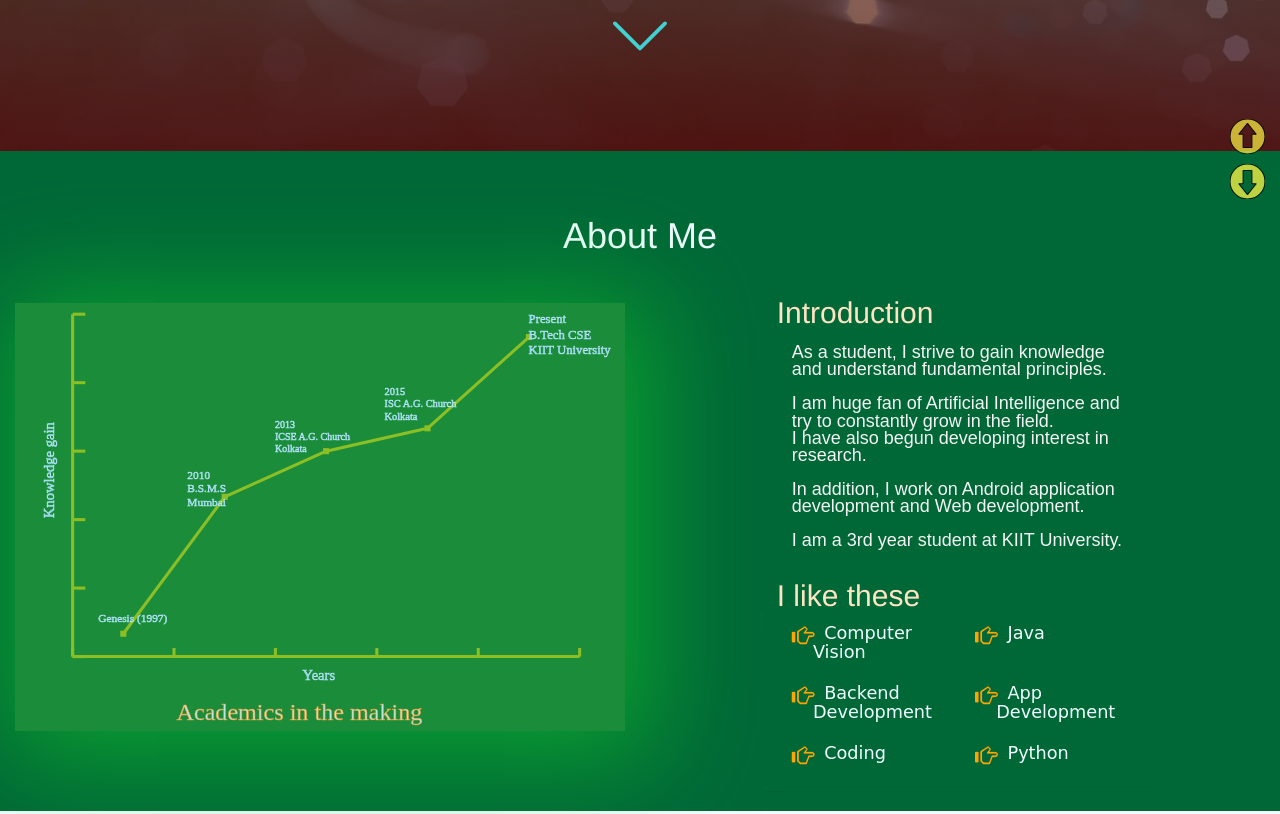
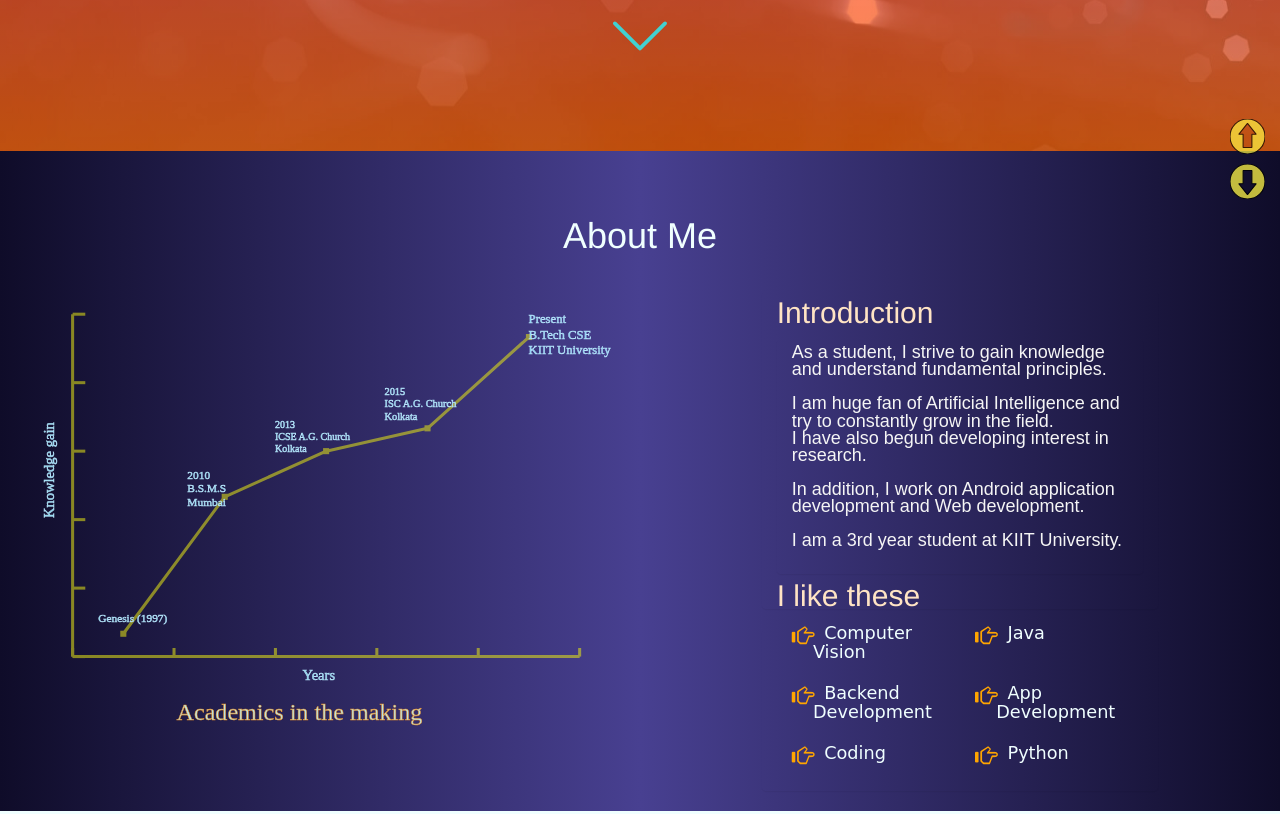
Before and after one commit to simpleParadox/Portfolio, a website: page index.html in a window 1280 px wide. Shown: the part 586-1400 px from the top of the page. Drawn offline with nearby package versions, Linux system fonts and the light colour scheme; files whose address does not match are found by name.

Commit message:
Changed background colors

```diff
--- a/static/assets/css/master.css
+++ b/static/assets/css/master.css
@@ -1,5 +1,5 @@
 body{
-    background:linear-gradient(rgba(93, 159, 93, 0.6), rgba(96, 12, 12, 0.81)), url("../SVGs/wavy.jpg"); background-repeat: no-repeat; background-size: cover;background-position: center; height: 768px;
+    background:linear-gradient(rgba(238, 9, 121, 0.65), rgba(255, 106, 0, 0.75)), url("../SVGs/wavy.jpg"); background-repeat: no-repeat; background-size: cover;background-position: center; height: 768px;
     background-attachment: fixed;
 }
 #top-line{
@@ -106,13 +106,12 @@ body{
 
 /*Academics section.*/
 #academics{
-    background-color: #006837;
+    background: linear-gradient(90deg,rgb(15, 12, 41),rgb(72, 64, 145),rgb(15, 12, 41));
 }
 #academic-data{
     margin-top:2%;
-    box-shadow: 10px 10px 100px 20px rgba(21, 211, 43, 0.51);
-    background-color: rgba(46, 167, 60, 0.6);
     margin-bottom: 10%;
+    background-color:
     cursor: pointer;
 }
 .list-group-item-heading small{
@@ -141,7 +140,7 @@ body{
 
 }
 .myDesc{
-    background-color: #006837;
+    background:  linear-gradient(90deg,rgba(15, 12, 41,0),rgba(48, 43, 99,0),rgba(15, 12, 41,0));
 }
 .myDesc .panel-body .h1{
     margin-top:-10px;
@@ -162,7 +161,7 @@ body{
     font-family: sans-serif;
 }
 #overview-data{
-    background-color: #006837;
+    background: rgba(0,0,0,0);
     font-size:59%;
     margin-top: -10px;
     border: none;
@@ -299,7 +298,7 @@ body{
 }
 /*Contact section*/
 #contact{
-    background-color: #527e61;
+    background: linear-gradient(#181818,#BA8B02);
 }
 #contact-heading{
     text-align: center;
```
